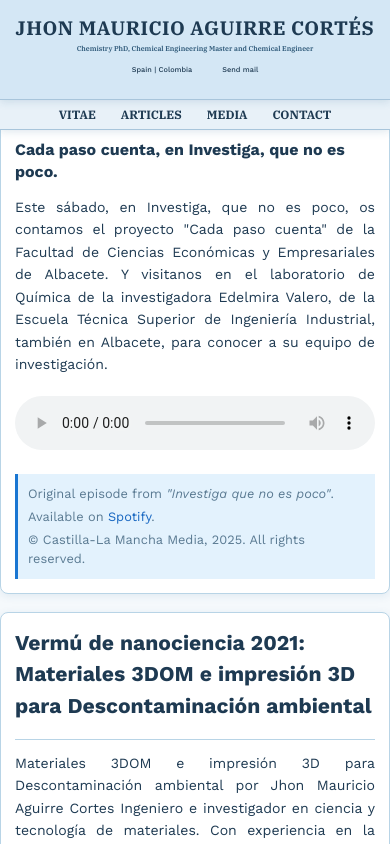
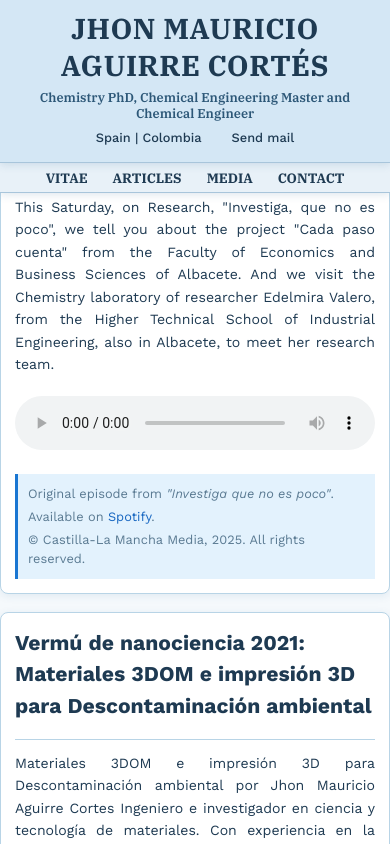
Before and after one commit to Tryncha/cv-jmac, a React (Vite) app: page /media in a window 390 px wide. Shown: the top 844 px of the page. Built offline with nearby package versions, Linux system fonts and the light colour scheme; a web font is replaced by a local one.

Commit message:
responsive 380px edited

```diff
--- a/src/data/podcasts.json
+++ b/src/data/podcasts.json
@@ -10,8 +10,8 @@
       "languages": ["Español"]
     },
     "en": {
-      "title": "Every Step Counts, on Research, Which Is No Small Thing.",
-      "description": "This Saturday, on Research, Which Is No Small Thing, we tell you about the project \"Every Step Counts\" from the Faculty of Economics and Business Sciences of Albacete. And we visit the Chemistry laboratory of researcher Edelmira Valero, from the Higher Technical School of Industrial Engineering, also in Albacete, to meet her research team.",
+      "title": "\"Cada paso cuenta\", on Research, \"Investiga, que no es poco\".",
+      "description": "This Saturday, on Research, \"Investiga, que no es poco\", we tell you about the project \"Cada paso cuenta\" from the Faculty of Economics and Business Sciences of Albacete. And we visit the Chemistry laboratory of researcher Edelmira Valero, from the Higher Technical School of Industrial Engineering, also in Albacete, to meet her research team.",
       "date": "May 18, 2025",
       "duration": "23 min 48 sec",
       "languages": ["Spanish"]
--- a/src/overlay/Header/Header.css
+++ b/src/overlay/Header/Header.css
@@ -256,19 +256,36 @@
 }
 
 @media screen and (max-width: 480px) {
-  .Header {
+  .Header-top {
     height: auto;
+    padding: 10px 30px;
   }
 
-  .Header-bottom {
-    padding: 2px 0;
+  .MainTitle {
+    gap: 5px;
+  }
+
+  .MainTitle-name {
+    text-align: center;
+    font-size: 1.8rem;
+    line-height: 1.3;
+  }
+
+  .MainTitle-title {
+    text-align: center;
+    font-size: 0.8rem;
+    line-height: 1.3;
   }
 
   .MoreInfo {
-    gap: 30px;
+    padding: 5px;
+  }
+
+  .MoreInfo-item {
+    font-size: 0.8rem;
   }
 
   .LinksContainer a {
-    font-size: 0.75rem;
+    font-size: 0.85rem;
   }
 }
--- a/src/pages/Media/Media.tsx
+++ b/src/pages/Media/Media.tsx
@@ -31,13 +31,17 @@ const Media = () => {
               {pod[language].date} - {pod[language].duration} | {mediaTranslation[language].availableLanguages}
               {pod[language].languages.join(', ')}
             </span>
-            <h3>{pod['es'].title}</h3>
-            <p>{pod['es'].description}</p>
+            <h3>{pod[language].title}</h3>
+            <p>{pod[language].description}</p>
             <audio
               controls
               controlsList="nodownload"
-              src={pod.audioSrc}
-            ></audio>
+            >
+              <source
+                src={pod.audioSrc}
+                type="audio/mp3"
+              />
+            </audio>
             {language === 'es' ? (
               <div className="u-citationNote">
                 <span>
--- a/src/pages/Vitae/Vitae.css
+++ b/src/pages/Vitae/Vitae.css
@@ -117,7 +117,7 @@
 
 @media screen and (max-width: 480px) {
   .Vitae {
-    padding: 150px 20px 60px;
+    padding: 220px 20px 60px;
     gap: 18px;
   }
 
```
